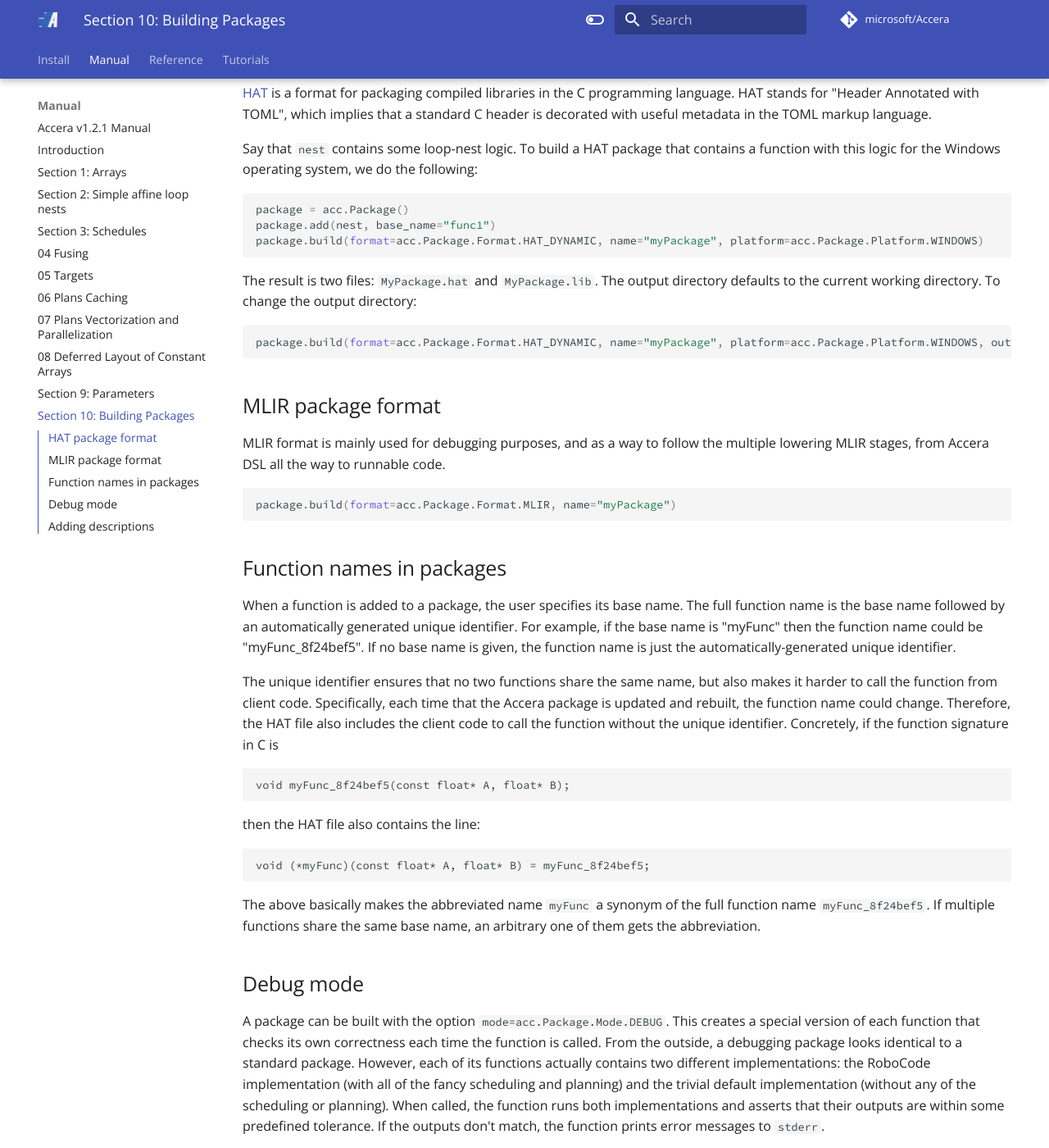
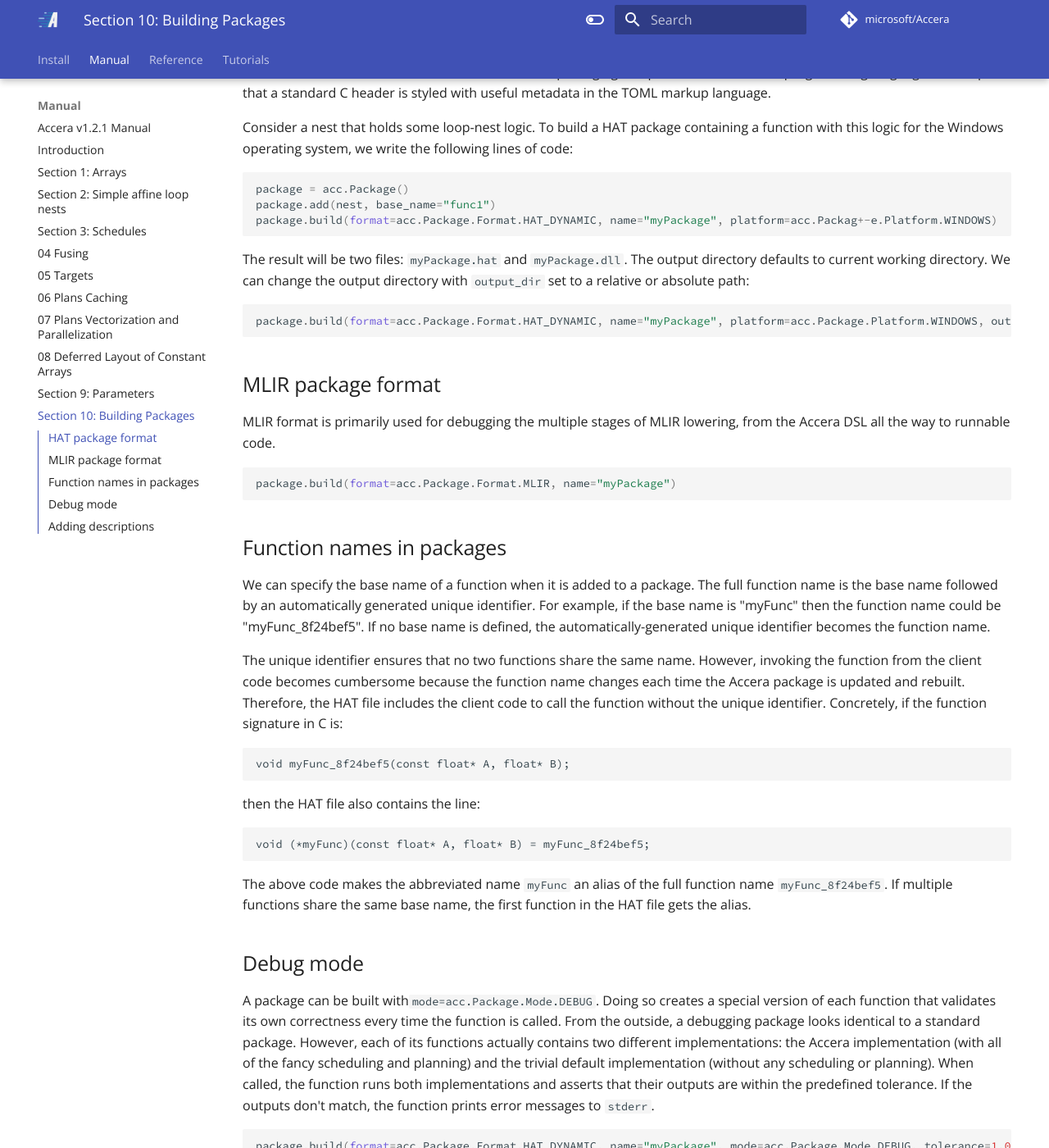
Before and after one commit to microsoft/Accera, an MkDocs documentation site: the page built from docs/Manual/10 Packages.md, in a window 1280 px wide and 1400 px high, scrolled down 294 px. Shown: the whole window at 82% size. Built offline with MkDocs 1.6.1 and Material for MkDocs 9.7.7, drawn with Linux system fonts in a browser that asks for light colours; comment, search, counter and statistics services are not loaded; some of the changed text lies outside the part shown.

Commit message:
Refactoring of packages(dot)md from manual docs  (#23)
* Complete refactoring of parameters dot md from manual docs

* Complete refactoring of packages dot md file from manual docs.

* Addressed feedback of packages.md and parameters.md

* Added the required article as per the feedback

````diff
--- a/docs/Manual/10 Packages.md
+++ b/docs/Manual/10 Packages.md
@@ -2,34 +2,34 @@
 [//]: # (Version: v1.2.1)
 
 # Section 10: Building Packages
-The Accera `Package` class represents a collection of Accera-generated functions. When a package is built, it creates a stand-alone function library that can be used by other pieces of software. Accera currently supports two package formats: HAT and MLIR.
+The `Package` class represents a collection of Accera-generated functions. Whenever a package is built, it creates a stand-alone function library that other pieces of software can use. Currently, Accera supports two package formats: HAT and MLIR.
 
 ## HAT package format
-[HAT](https://github.com/microsoft/hat) is a format for packaging compiled libraries in the C programming language. HAT stands for "Header Annotated with TOML", which implies that a standard C header is decorated with useful metadata in the TOML markup language.
+[HAT](https://github.com/microsoft/hat) "Header Annotated with TOML" is a format for packaging compiled libraries in the C programming language. HAT implies that a standard C header is styled with useful metadata in the TOML markup language.
 
-Say that `nest` contains some loop-nest logic. To build a HAT package that contains a function with this logic for the Windows operating system, we do the following:
+Consider a nest that holds some loop-nest logic. To build a HAT package containing a function with this logic for the Windows operating system, we write the following lines of code:
 ```python
 package = acc.Package()
 package.add(nest, base_name="func1")
-package.build(format=acc.Package.Format.HAT_DYNAMIC, name="myPackage", platform=acc.Package.Platform.WINDOWS)
+package.build(format=acc.Package.Format.HAT_DYNAMIC, name="myPackage", platform=acc.Packag+-e.Platform.WINDOWS)
 ```
 
-The result is two files: `MyPackage.hat` and `MyPackage.lib`. The output directory defaults to the current working directory. To change the output directory:
+The result will be two files: `myPackage.hat` and `myPackage.dll`. The output directory defaults to current working directory. We can change the output directory with `output_dir` set to a relative or absolute path:
 
 ```python
 package.build(format=acc.Package.Format.HAT_DYNAMIC, name="myPackage", platform=acc.Package.Platform.WINDOWS, output_dir="hat_packages")
 ```
 
 ## MLIR package format
-MLIR format is mainly used for debugging purposes, and as a way to follow the multiple lowering MLIR stages, from Accera DSL all the way to runnable code.
+MLIR format is primarily used for debugging the multiple stages of MLIR lowering, from the Accera DSL all the way to runnable code.
 ```python
 package.build(format=acc.Package.Format.MLIR, name="myPackage")
 ```
 
 ## Function names in packages
-When a function is added to a package, the user specifies its base name. The full function name is the base name followed by an automatically generated unique identifier. For example, if the base name is "myFunc" then the function name could be "myFunc_8f24bef5". If no base name is given, the function name is just the automatically-generated unique identifier.
+We can specify the base name of a function when it is added to a package. The full function name is the base name followed by an automatically generated unique identifier. For example, if the base name is "myFunc" then the function name could be "myFunc_8f24bef5". If no base name is defined, the automatically-generated unique identifier becomes the function name.
 
-The unique identifier ensures that no two functions share the same name, but also makes it harder to call the function from client code. Specifically, each time that the Accera package is updated and rebuilt, the function name could change. Therefore, the HAT file also includes the client code to call the function without the unique identifier. Concretely, if the function signature in C is
+The unique identifier ensures that no two functions share the same name. However, invoking the function from the client code becomes cumbersome because the function name changes each time the Accera package is updated and rebuilt. Therefore, the HAT file includes the client code to call the function without the unique identifier. Concretely, if the function signature in C is:
 ```
 void myFunc_8f24bef5(const float* A, float* B);
 ```
@@ -37,10 +37,10 @@ then the HAT file also contains the line:
 ```
 void (*myFunc)(const float* A, float* B) = myFunc_8f24bef5;
 ```
-The above basically makes the abbreviated name `myFunc` a synonym of the full function name `myFunc_8f24bef5`. If multiple functions share the same base name, an arbitrary one of them gets the abbreviation.
+The above code makes the abbreviated name `myFunc` an alias of the full function name `myFunc_8f24bef5`. If multiple functions share the same base name, the first function in the HAT file gets the alias.
 
 ## Debug mode
-A package can be built with the option `mode=acc.Package.Mode.DEBUG`. This creates a special version of each function that checks its own correctness each time the function is called. From the outside, a debugging package looks identical to a standard package. However, each of its functions actually contains two different implementations: the RoboCode implementation (with all of the fancy scheduling and planning) and the trivial default implementation (without any of the scheduling or planning). When called, the function runs both implementations and asserts that their outputs are within some predefined tolerance. If the outputs don't match, the function prints error messages to `stderr`.
+A package can be built with` mode=acc.Package.Mode.DEBUG`. Doing so creates a special version of each function that validates its own correctness every time the function is called. From the outside, a debugging package looks identical to a standard package. However, each of its functions actually contains two different implementations: the Accera implementation (with all of the fancy scheduling and planning) and the trivial default implementation (without any scheduling or planning). When called, the function runs both implementations and asserts that their outputs are within the predefined tolerance. If the outputs don't match, the function prints error messages to `stderr`.
 ```python
 package.build(format=acc.Package.Format.HAT_DYNAMIC, name="myPackage", mode=acc.Package.Mode.DEBUG, tolerance=1.0e-6)
 ```
````
Also changed, not shown: docs/Manual/09 Parameters.md (+9 -10 lines).
